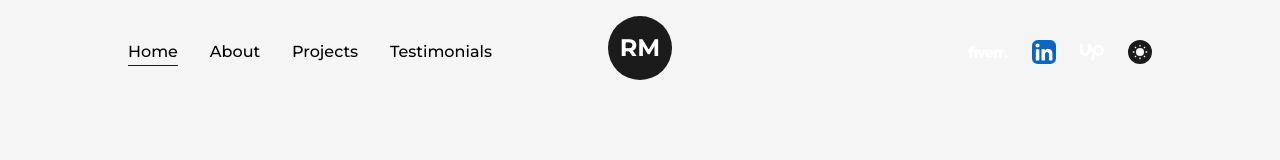
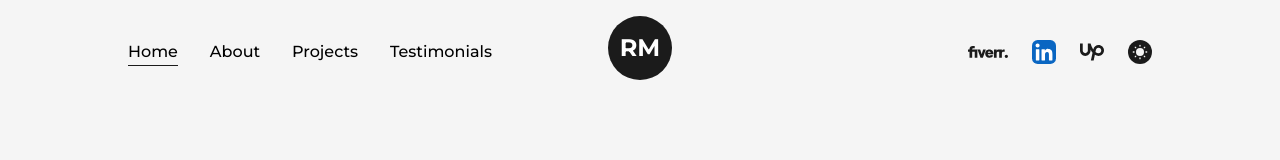
Before and after one commit to ranamuzamil696/portfolio, a Next.js app: page / in a window 1280 px wide. Shown: the top 160 px of the page. Built offline with nearby package versions, Linux system fonts and the light colour scheme.

Commit message:
20th commit

```diff
--- a/src/components/Navbar.js
+++ b/src/components/Navbar.js
@@ -118,7 +118,9 @@ const Navbar = () => {
             whileTap={{ scale: 0.9 }}
             aria-label="Checkout my Fiverr profile"
           >
-            <SiFiverr className="w-10 h-10 text-white" />
+            <SiFiverr
+              className={`w-10 h-10 ${mode === "light" ? "text-dark" : "text-white"}`}
+            />
           </motion.a>
           <motion.a
             target={"_blank"}
@@ -139,7 +141,9 @@ const Navbar = () => {
             whileTap={{ scale: 0.9 }}
             aria-label="Checkout my Upwork profile"
           >
-            <SiUpwork className="w-6 h-6 text-white" />
+            <SiUpwork
+              className={`w-6 h-6 ${mode === "light" ? "text-dark" : "text-white"}`}
+            />
           </motion.a>
 
           <button
```
